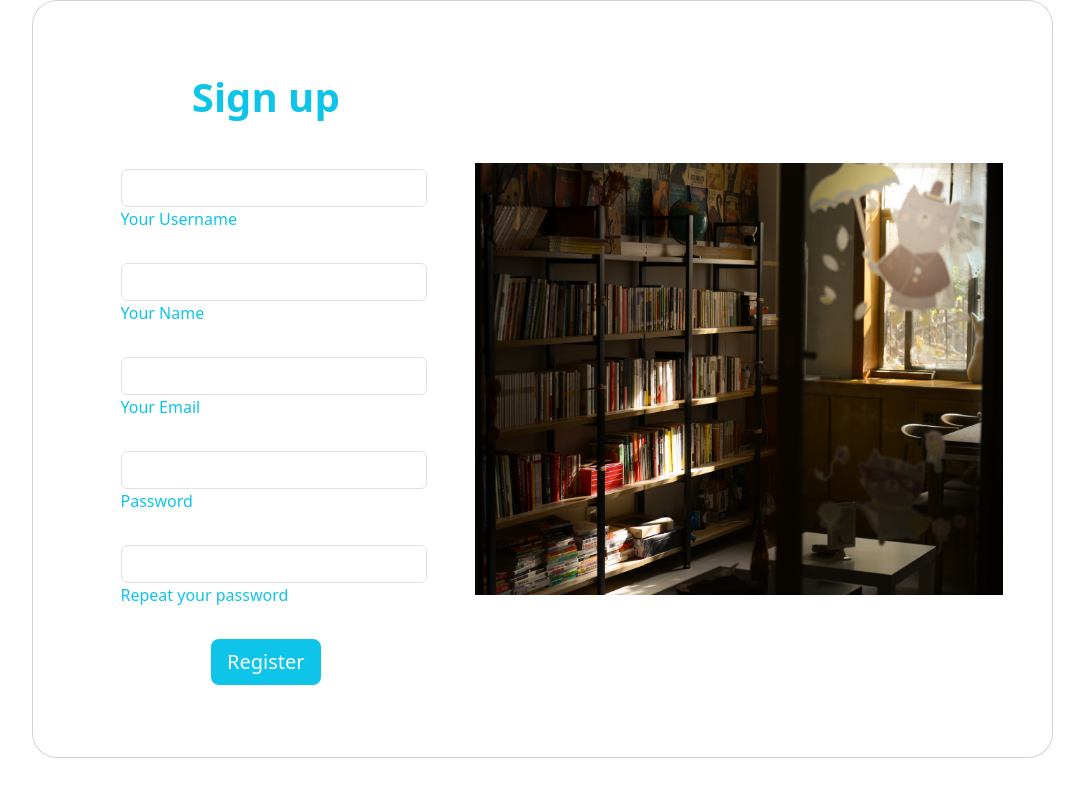
After one commit to ANSH127/DoVocab, a Django app: page /signup/ in a window 1280 px wide. The commit adds this page. Shown: the whole page, without its empty margins (98-1182 px from the left). Run offline with Django 4.2, Linux system fonts and the light colour scheme.

Commit message:
updating files

```diff
--- a/Dovocab/urls.py
+++ b/Dovocab/urls.py
@@ -15,9 +15,11 @@ Including another URLconf
 """
 from django.contrib import admin
 from django.urls import path,include
+from django.conf import settings
+from django.conf.urls.static import  static
 
 urlpatterns = [
     path('admin/', admin.site.urls),
     path('', include('vocab.urls')),
 
-]
+]+static(settings.MEDIA_URL,document_root=settings.MEDIA_ROOT)
--- /dev/null
+++ b/templates/signup.html
@@ -0,0 +1,106 @@
+<!doctype html>
+<html lang="en">
+
+<head>
+    <meta charset="utf-8">
+    <meta name="viewport" content="width=device-width, initial-scale=1">
+    <title>Bootstrap demo</title>
+    <link href="https://cdn.jsdelivr.net/npm/bootstrap@5.3.0-alpha1/dist/css/bootstrap.min.css" rel="stylesheet"
+        integrity="sha384-GLhlTQ8iRABdZLl6O3oVMWSktQOp6b7In1Zl3/Jr59b6EGGoI1aFkw7cmDA6j6gD" crossorigin="anonymous">
+</head>
+<style>
+    button {
+        background-color: #0ec5e9 !important;
+        color: white !important;
+        border: none !important;
+    }
+    p,label{
+        color: #0ec5e9 !important;
+    }
+</style>
+<body>
+
+
+    <div class="container h-100">
+        <div class="row d-flex justify-content-center align-items-center h-100">
+            <div class="col-lg-12 col-xl-11">
+                <div class="card text-black" style="border-radius: 25px;">
+                    <div class="card-body p-md-5">
+                        <div class="row justify-content-center">
+                            <div class="col-md-10 col-lg-6 col-xl-5 order-2 order-lg-1">
+
+                                <p class="text-center h1 fw-bold mb-5 mx-1 mx-md-4 mt-4">Sign up</p>
+
+                                <form class="mx-1 mx-md-4" method="post" action="/signup/">{% csrf_token %}
+
+                                    <div class="d-flex flex-row align-items-center mb-4">
+                                        <i class="fas fa-user fa-lg me-3 fa-fw"></i>
+                                        <div class="form-outline flex-fill mb-0">
+                                            <input type="text" id="username" name="username" class="form-control" required />
+                                            <label class="form-label" for="username">Your Username</label>
+                                        </div>
+                                    </div>
+
+
+                                    <div class="d-flex flex-row align-items-center mb-4">
+                                        <i class="fas fa-user fa-lg me-3 fa-fw"></i>
+                                        <div class="form-outline flex-fill mb-0">
+                                            <input type="text" id="name" name="name" class="form-control" required />
+                                            <label class="form-label" for="name">Your Name</label>
+                                        </div>
+                                    </div>
+
+                                    <div class="d-flex flex-row align-items-center mb-4">
+                                        <i class="fas fa-envelope fa-lg me-3 fa-fw"></i>
+                                        <div class="form-outline flex-fill mb-0">
+                                            <input type="email" id="signup_email" name="signup_email" class="form-control" required/>
+                                            <label class="form-label" for="signup_email">Your Email</label>
+                                        </div>
+                                    </div>
+
+                                    <div class="d-flex flex-row align-items-center mb-4">
+                                        <i class="fas fa-lock fa-lg me-3 fa-fw"></i>
+                                        <div class="form-outline flex-fill mb-0">
+                                            <input type="password" id="password" name="password" class="form-control" required />
+                                            <label class="form-label" for="password">Password</label>
+                                        </div>
+                                    </div>
+
+                                    <div class="d-flex flex-row align-items-center mb-4">
+                                        <i class="fas fa-key fa-lg me-3 fa-fw"></i>
+                                        <div class="form-outline flex-fill mb-0">
+                                            <input type="password" id="password1" name="password1" class="form-control" required />
+                                            <label class="form-label" for="password1">Repeat your password</label>
+                                        </div>
+                                    </div>
+
+
+
+                                    <div class="d-flex justify-content-center mx-4 mb-3 mb-lg-4">
+                                        <button type="submit" class="btn btn-primary btn-lg">Register</button>
+                                    </div>
+
+                                </form>
+
+                            </div>
+                            <div class="col-md-10 col-lg-6 col-xl-7 d-flex align-items-center order-1 order-lg-2">
+
+                                <img src="/media/pexels-cats-coming-763135.jpg" class="img-fluid"
+                                    alt="Sample image">
+
+                            </div>
+                        </div>
+                    </div>
+                </div>
+            </div>
+        </div>
+    </div>
+
+
+
+    <script src="https://cdn.jsdelivr.net/npm/bootstrap@5.3.0-alpha1/dist/js/bootstrap.bundle.min.js"
+        integrity="sha384-w76AqPfDkMBDXo30jS1Sgez6pr3x5MlQ1ZAGC+nuZB+EYdgRZgiwxhTBTkF7CXvN"
+        crossorigin="anonymous"></script>
+</body>
+
+</html>
--- a/vocab/urls.py
+++ b/vocab/urls.py
@@ -8,8 +8,10 @@ from vocab import views
 urlpatterns = [
     path('', views.home, name='home'),
     path('result/', views.result, name='result'),
-    path('home/', views.home1, name='home1'),
-    path('day/<int:myid>/test',views.test,name="test")
+    path('day/<int:myid>/test',views.test,name="test"),
+    path('signup/', views.handleSignup, name='signup'),
+    path('login/', views.handleLogin, name='login'),
+    path('logout/', views.handleLogout, name='logout'),
 
 
 
--- a/vocab/views.py
+++ b/vocab/views.py
@@ -1,20 +1,20 @@
-from django.shortcuts import render,HttpResponse
+from django.shortcuts import render,HttpResponse,redirect
 from vocab.models import Question,Task_Result
+
+from django.contrib import messages
+
+from django.contrib.auth.models import User
+from django.contrib.auth import authenticate,login,logout
 # Create your views here.
-
-
-def home(request):
-    ques=Question.objects.filter(sno__gte=1,sno__lte=4)
-    print(ques)
-    params={'ques':ques}
-    return render(request,"ques.html",params)
 
 
 
 
-def home1(request):
+
+
+def home(request):
     task=Task_Result.objects.filter()
-    params={'task':task}
+    params={'task':task,'user':request.user}
     return render(request,"home.html",params)
 
 
@@ -50,3 +50,70 @@ def result(request):
         Task_Result.objects.filter(sno=val).update(points=p,test_status="True")
         Task_Result.objects.filter(sno=val+1).update(test_unlock="True")
         return HttpResponse("yes")
+
+
+
+
+
+def handleSignup(request):
+    if request.method=='POST':
+        # get the post parameter
+        username=request.POST.get('username','')
+        name=request.POST.get('name','')
+        signup_email=request.POST.get('signup_email','')
+        password=request.POST.get('password','')
+        password1=request.POST.get('password1','')
+        print(username,name,signup_email,password,password1)
+        fname=name.split()[0]
+        lname=name.split()[1]
+        # username should be atleast 10 character long
+        if len(username)>10:
+            messages.error(request,'username must be under 10 characters')
+            return redirect('/')
+        # username should be alphanumeric
+
+        if not  username.isalnum():
+            messages.error(request,'username should only cantain letters and number')
+            return redirect('/')
+        # password should be match with confirm password field
+        if password!=password1:
+            messages.error(request,'Password does not match')
+            return redirect('/')
+
+
+        myuser=User.objects.create_user(username,signup_email,password)
+        myuser.first_name=fname
+        myuser.last_name=lname
+        myuser.save()
+        messages.success(request,"Your FlyHigh account successfully created")
+        return redirect('/')
+
+
+    else:
+        return render(request,'signup.html')
+
+
+def handleLogin(request):
+    if request.method=='POST':
+        loginusername=request.POST.get('username','')
+        loginpassword=request.POST.get('password','')
+        user=authenticate(username=loginusername, password=loginpassword)
+        if user is not None:
+            login(request,user)
+            messages.success(request,"Successfully Logged in")
+            return redirect('/')
+        else:
+            messages.error(request,'Invalid Credentials, Please Try Again')
+            return redirect('/')
+
+
+
+
+    else:
+        return render(request,'login.html')
+
+
+def handleLogout(request):
+    logout(request)
+    messages.success(request,'Successfully Logout')
+    return redirect('/')
```
Also changed, not shown: Dovocab/settings.py (+10 -0 lines), templates/base.html (+52 -2 lines), templates/home.html (+35 -0 lines), templates/login.html (added, +74 -0 lines), db.sqlite3, media/60111.jpg (added), media/pexels-cats-coming-763135.jpg (added), media/pexels-tima-miroshnichenko-6550124.jpg (added).
